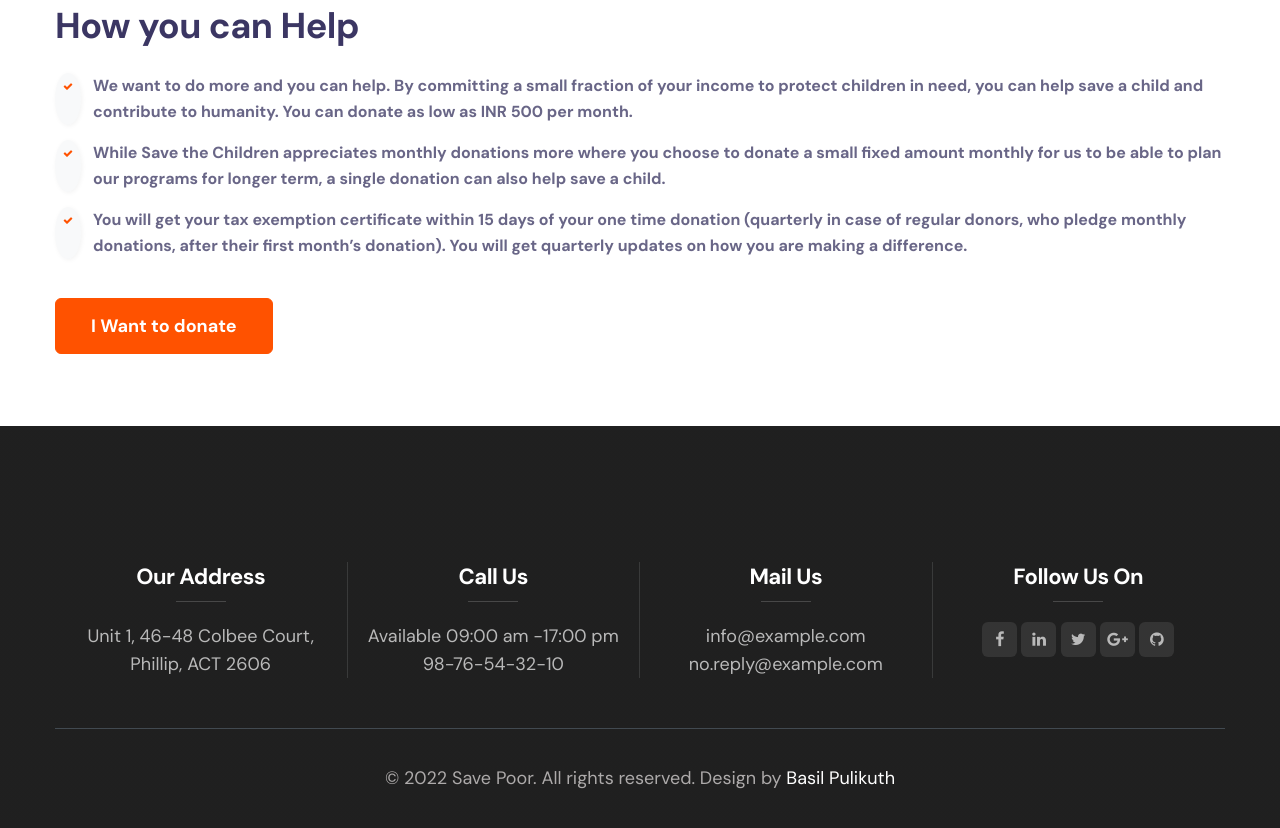
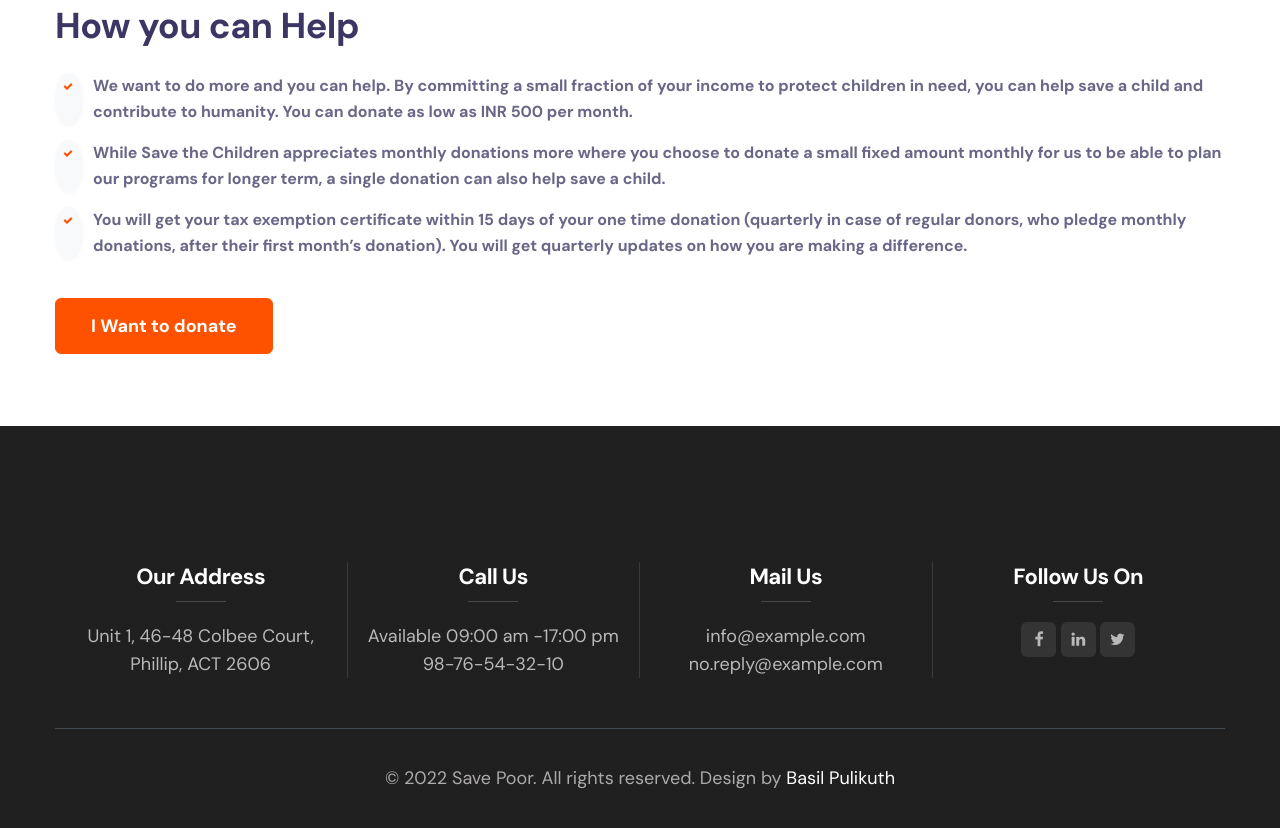
Before and after one commit to iambasilp/Community-Services, a plain HTML site: page causes.html in a window 1280 px wide. Shown: the part 2027-2855 px from the top of the page. Drawn offline with Linux system fonts and the light colour scheme.

```diff
--- a/causes.html
+++ b/causes.html
@@ -350,11 +350,7 @@
                                     <li><a href="#twitter"><span class="fa fa-twitter"
                                                 aria-hidden="true"></span></a>
                                     </li>
-                                    <li><a href="#google"><span class="fa fa-google-plus"
-                                                aria-hidden="true"></span></a>
-                                    </li>
-                                    <li><a href="#github"><span class="fa fa-github" aria-hidden="true"></span></a>
-                                    </li>
+
                                 </ul>
                             </div>
                         </div>
```
Also changed, not shown: about.html (+1 -5 lines), contact.html (+1 -5 lines), index.html (+2 -5 lines), services.html (+1 -5 lines).
